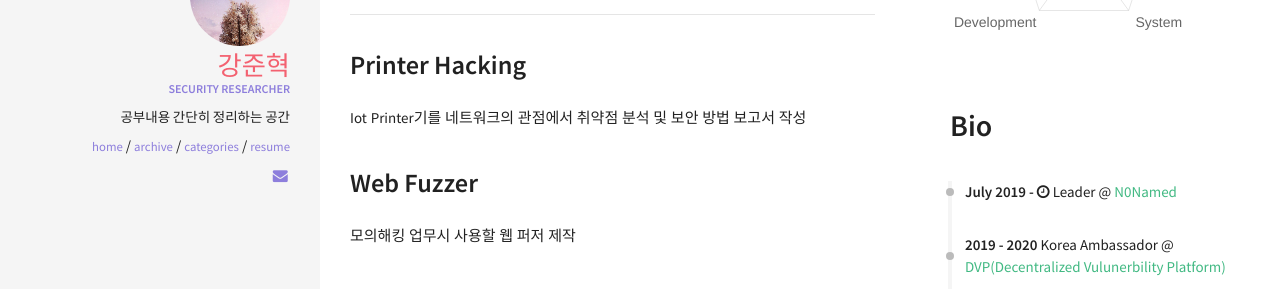
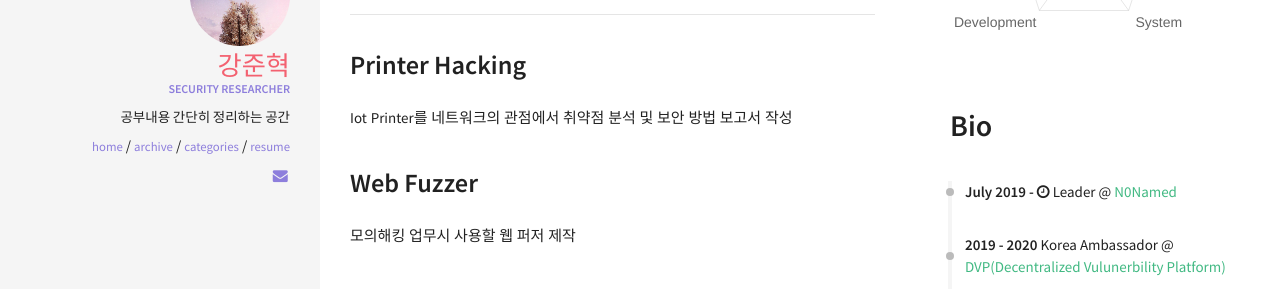
Before and after one commit to kangsecu/kangsecu.github.io, a Jekyll site: the page built from resume.html, in a window 1280 px wide. Shown: the part 343-632 px from the top of the page. Built offline with Jekyll 4.4.1, drawn with Linux system fonts in a browser that asks for light colours; nearby versions of some CDN libraries.

Commit message:
Update projects.yml

```diff
--- a/_data/index/projects.yml
+++ b/_data/index/projects.yml
@@ -1,5 +1,5 @@
 - name: Printer Hacking
-  descr: "Iot Printer기를 네트워크의 관점에서 취약점 분석 및 보안 방법 보고서 작성"
+  descr: "Iot Printer를 네트워크의 관점에서 취약점 분석 및 보안 방법 보고서 작성"
 
 - name: Web Fuzzer
   descr: "모의해킹 업무시 사용할 웹 퍼저 제작"
```
